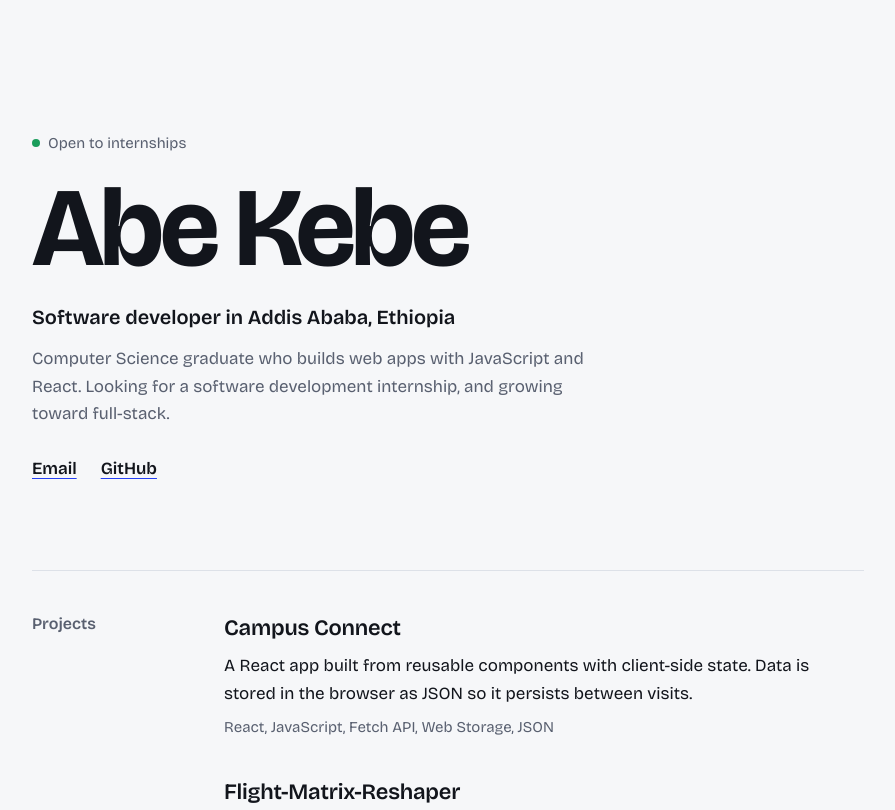
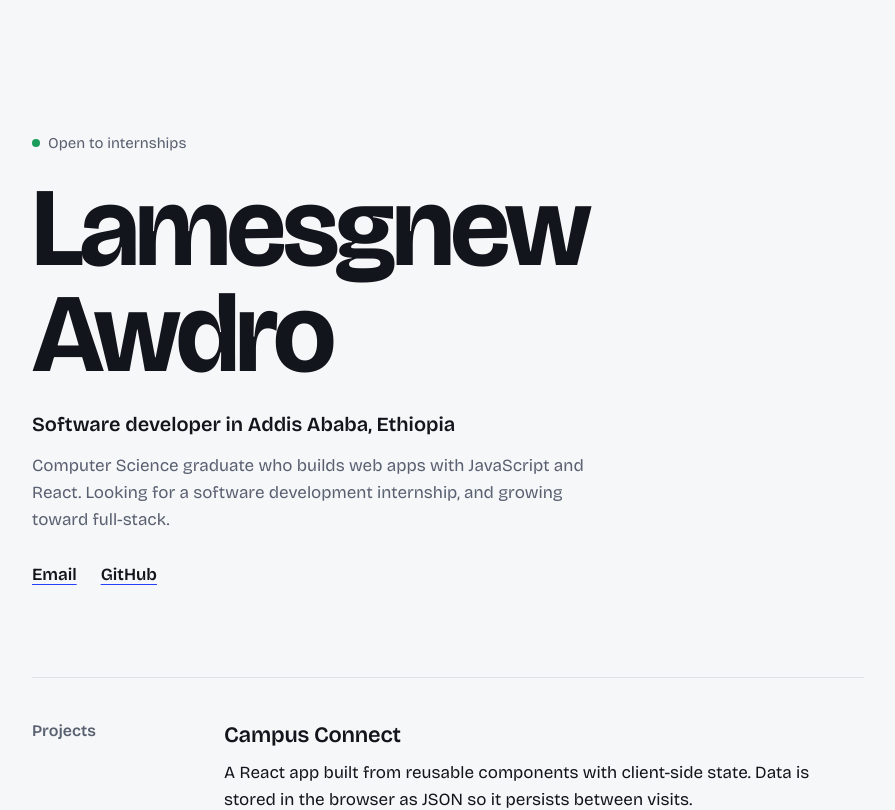
Before and after one commit to llahm/llahm.github.io, a React (Vite) app: page / in a window 1280 px wide. Shown: the top 810 px of the page, without its empty margins (192-1087 px from the left). Built offline with nearby package versions, Linux system fonts and the light colour scheme.

Commit message:
chore: use full name Lamesgnew Awdro

```diff
--- a/index.html
+++ b/index.html
@@ -3,8 +3,8 @@
   <head>
     <meta charset="UTF-8" />
     <meta name="viewport" content="width=device-width, initial-scale=1.0" />
-    <meta name="description" content="Abe Kebe, software developer in Addis Ababa. React, JavaScript and Python projects." />
-    <title>Abe Kebe, Software Developer</title>
+    <meta name="description" content="Lamesgnew Awdro, software developer in Addis Ababa. React, JavaScript and Python projects." />
+    <title>Lamesgnew Awdro, Software Developer</title>
     <link rel="preconnect" href="https://fonts.googleapis.com" />
     <link rel="preconnect" href="https://fonts.gstatic.com" crossorigin />
     <link href="https://fonts.googleapis.com/css2?family=Bricolage+Grotesque:opsz,wght@12..96,400;12..96,600;12..96,700&display=swap" rel="stylesheet" />
--- a/src/data/profile.js
+++ b/src/data/profile.js
@@ -1,7 +1,7 @@
 // Everything on the site comes from this file. Edit here, nothing else needs to change.
 
 export const profile = {
-  name: "Abe Kebe",
+  name: "Lamesgnew Awdro",
   role: "Software developer",
   location: "Addis Ababa, Ethiopia",
   status: "Open to internships", // set to "" to hide
```
